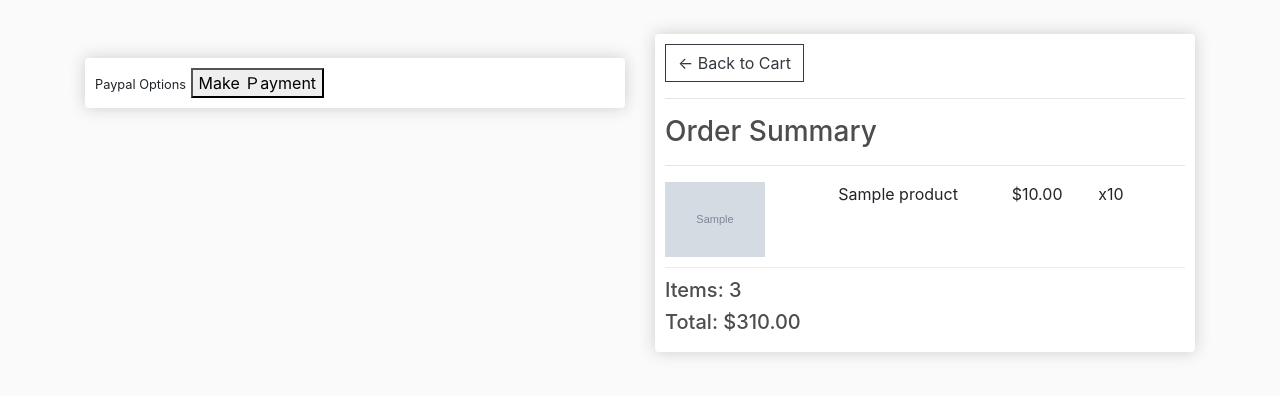
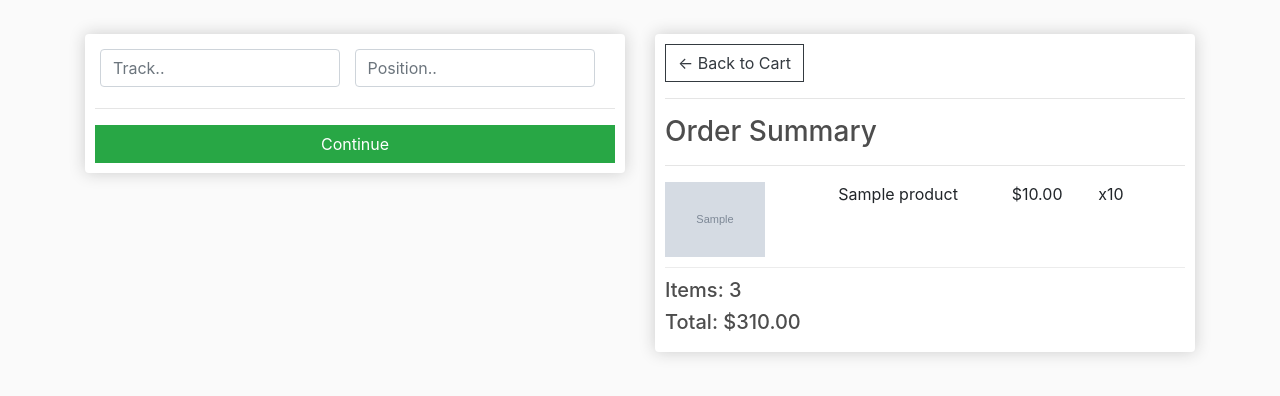
Before and after one commit to peterwang1230/CyberCar, a Django app: template store/templates/store/checkout.html in a window 1280 px wide. Shown: the part 57-453 px from the top of the page. Run offline with Django 3.2, Linux system fonts and the light colour scheme; a user stored in the database is signed in; data comes from the database, SQL or seed files in the repository; both versions use the stored data as it was after the commit; the template is opened without the code that fills it: values that come from a table or form of the project are taken from there, most other values are stand-ins (such as "Sample title", 1, 10 or a date in 2020); grey boxes marked "Sample" are stand-in pictures; parts of the project's set-up code (start-up, migrations or seed data) failed here and were passed over; some libraries are stand-ins or nearby versions.

Commit message:
Commit order.track and order.position

```diff
--- a/store/models.py
+++ b/store/models.py
@@ -33,6 +33,9 @@ class Order(models.Model):
 	customer = models.ForeignKey(Customer, on_delete=models.SET_NULL, null=True, blank=True)
 	date_ordered = models.DateTimeField(auto_now_add=True)
 	complete = models.BooleanField(default=False)
+	track = models.CharField(max_length=2, null=True)
+	position = models.CharField(max_length=2, null=True)
+	deliveried = models.BooleanField(default=False)
 	transaction_id = models.CharField(max_length=100, null=True)
 
 	def __str__(self):
--- a/store/templates/store/checkout.html
+++ b/store/templates/store/checkout.html
@@ -7,10 +7,10 @@
                 <form id="form">
                     <div id="user-info">
                         <div class="form-field">
-                            <input required class="form-control" type="text" name="name" placeholder="Name..">
+                            <input required class="form-control" type="text" name="track" placeholder="Track..">
                         </div>
                         <div class="form-field">
-                            <input required class="form-control" type="email" name="email" placeholder="Email..">
+                            <input required class="form-control" type="text" name="position" placeholder="Position..">
                         </div>
                     </div>
 
@@ -68,7 +68,7 @@
         if (shipping == 'False') {
             document.getElementById('shipping-info').innerHTML = ''
         }
-
+/*
 		if (user != 'AnonymousUser'){
 		 	document.getElementById('user-info').innerHTML = ''
 		}
@@ -79,7 +79,7 @@
             //Show payment if logged in user wants to buy an item that does not require shipping
             document.getElementById('payment-info').classList.remove("hidden");
 		}
-
+*/
         var form = document.getElementById('form')
         form.addEventListener('submit', function(e){
             e.preventDefault()
@@ -96,8 +96,8 @@
 	    	console.log('Payment button clicked')
 
 	    	var userFormData = {
-				'name':null,
-				'email':null,
+				'track':null,
+				'position':null,
 				'total':total,
 			}
 
@@ -115,10 +115,14 @@
 		    	shippingInfo.zipcode = form.zipcode.value
 	    	}
 
+            userFormData.track = form.track.value
+	    	userFormData.position = form.position.value
+/*
 	    	if (user == 'AnonymousUser'){
 	    		userFormData.name = form.name.value
 	    		userFormData.email = form.email.value
 	    	}
+*/
 
 	    	var url = "/process_order/"
 	    	fetch(url, {
--- a/store/views.py
+++ b/store/views.py
@@ -71,7 +71,13 @@ def processOrder(request):
 		customer, order = guestOrder(request, data)
 
 	total = float(data['form']['total'])
+	track = data['form']['track']
+	position = data['form']['position']
+
+
 	order.transaction_id = transaction_id
+	order.track = track
+	order.position = position
 
 	if total == order.get_cart_total:
 		order.complete = True
```
Also changed, not shown: db.sqlite3, static/images/headphones_xMjoOMf.jpg (added), store/migrations/0002_auto_20210629_2129.py (added), store/migrations/0003_auto_20210630_0127.py (added).
